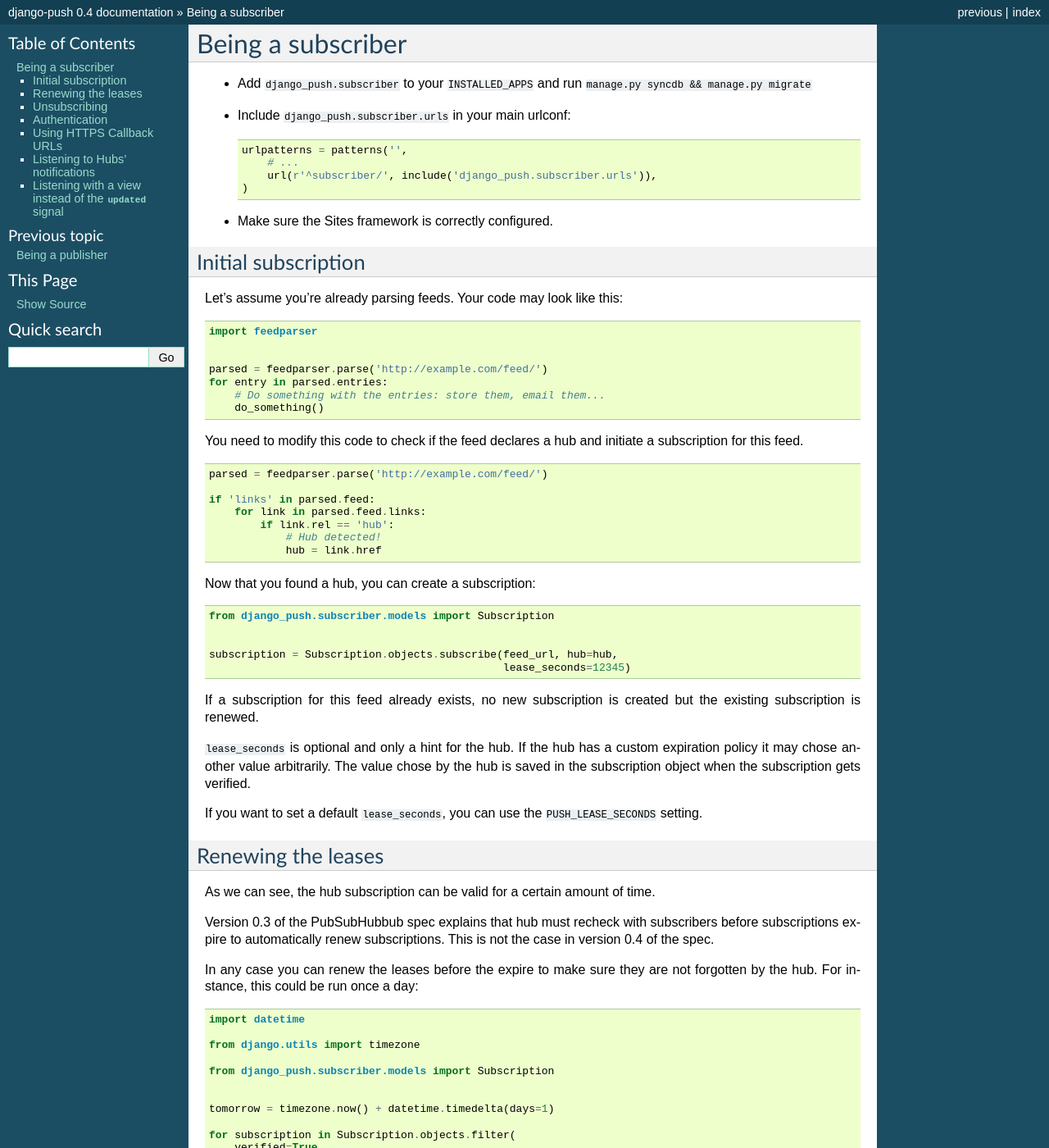
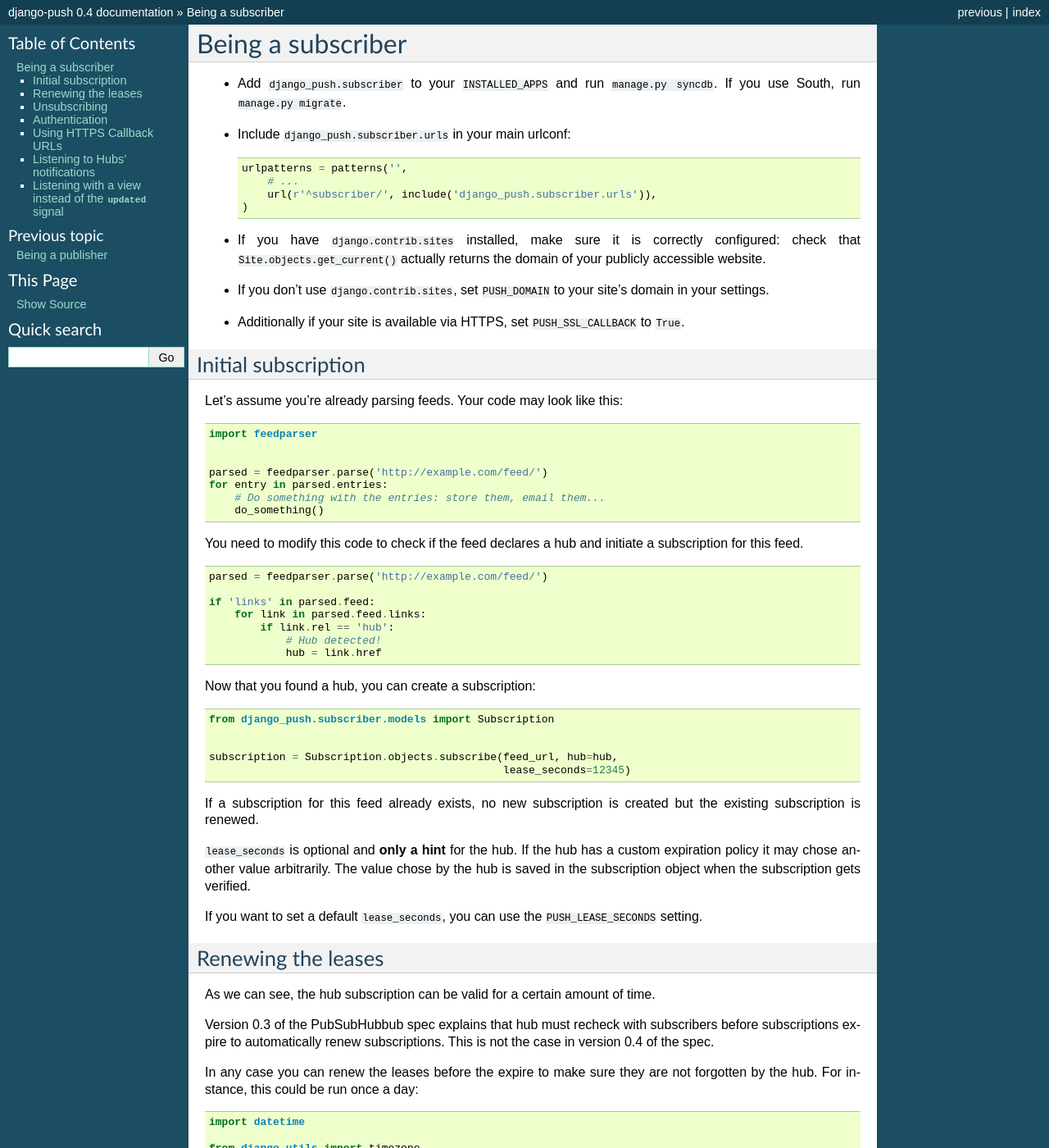
Before and after one commit to brutasse/django-push, a Sphinx documentation site: the page built from docs/subscriber.rst, in a window 1280 px wide and 1400 px high. Shown: the whole window at 82% size. Built offline with Sphinx 7.4.7, drawn with Linux system fonts in a browser that asks for light colours; some of the changed text lies outside the part shown.

Commit message:
Polish the docs

```diff
--- a/docs/publisher.rst
+++ b/docs/publisher.rst
@@ -4,9 +4,9 @@
 Declare your hub
 ----------------
 
-First, you need a hub. You can either use your own (see :ref:`hub`) or use a
-`public hub`_. See the hub's documentation for adding a new feed and add your
-hub's URL as a ``PUSH_HUB`` setting (the URL **must** be a full URL):
+First, you need a hub. You can either use your own or use a `public hub`_.
+See the hub's documentation for adding a new feed and add your hub's URL as
+a ``PUSH_HUB`` setting (the URL **must** be a full URL):
 
 .. _public hub: https://pubsubhubbub.appspot.com
 
--- a/docs/subscriber.rst
+++ b/docs/subscriber.rst
@@ -2,7 +2,7 @@
 ==================
 
 * Add ``django_push.subscriber`` to your ``INSTALLED_APPS`` and
-  run ``manage.py syncdb && manage.py migrate``
+  run ``manage.py syncdb``. If you use South, run ``manage.py migrate``.
 
 * Include ``django_push.subscriber.urls`` in your main urlconf:
 
@@ -13,7 +13,15 @@
           url(r'^subscriber/', include('django_push.subscriber.urls')),
       )
 
-* Make sure the Sites framework is correctly configured.
+* If you have ``django.contrib.sites`` installed, make sure it is correctly
+  configured: check that ``Site.objects.get_current()`` actually returns the
+  domain of your publicly accessible website.
+
+* If you don't use ``django.contrib.sites``, set ``PUSH_DOMAIN`` to your
+  site's domain in your settings.
+
+* Additionally if your site is available via HTTPS, set ``PUSH_SSL_CALLBACK``
+  to ``True``.
 
 Initial subscription
 --------------------
@@ -56,7 +64,7 @@
 If a subscription for this feed already exists, no new subscription is
 created but the existing subscription is renewed.
 
-``lease_seconds`` is optional and only a hint for the hub. If the hub has
+``lease_seconds`` is optional and **only a hint** for the hub. If the hub has
 a custom expiration policy it may chose another value arbitrarily. The value
 chose by the hub is saved in the subscription object when the subscription
 gets verified.
```
Also changed, not shown: other parts of docs/subscriber.rst (+1 -1 lines).
